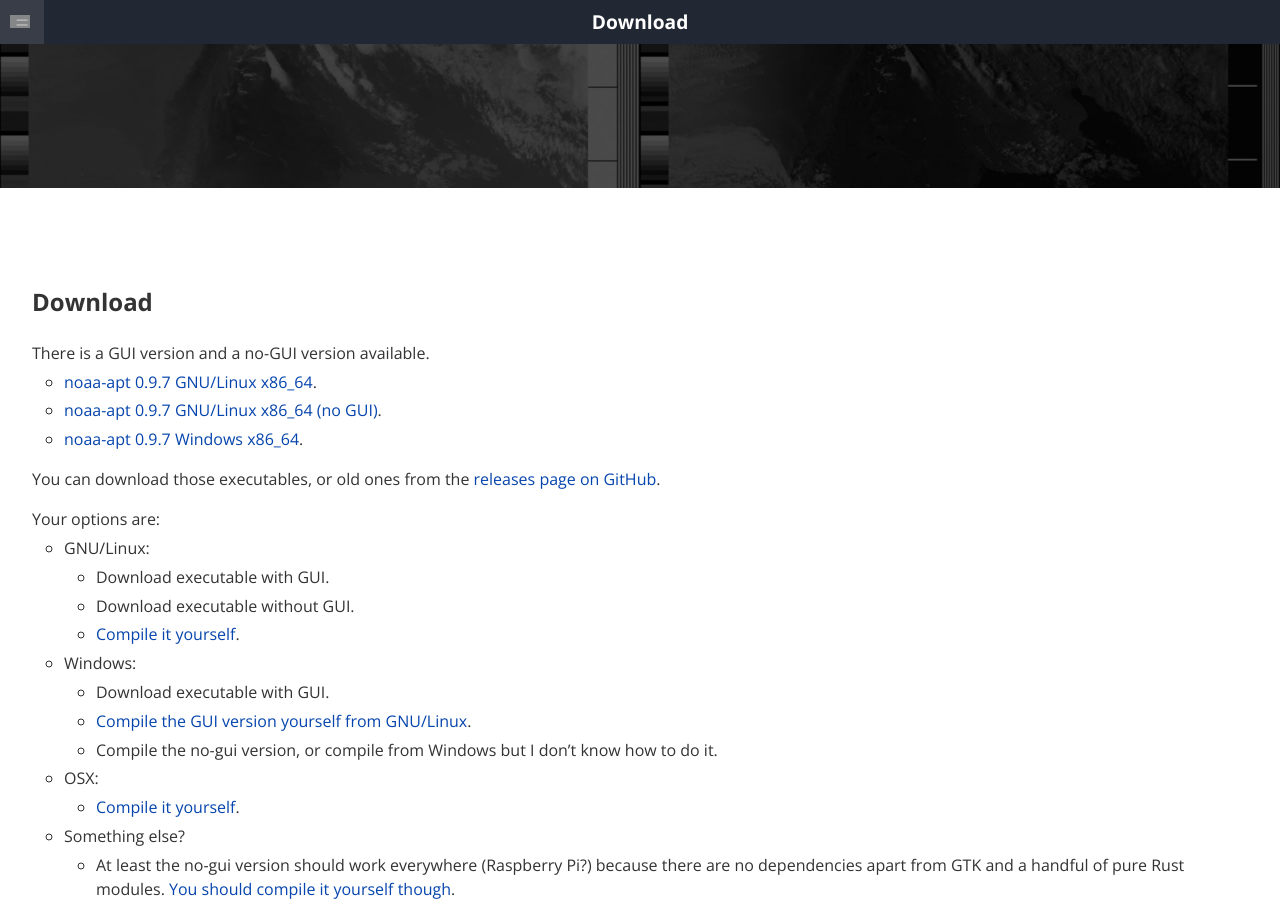
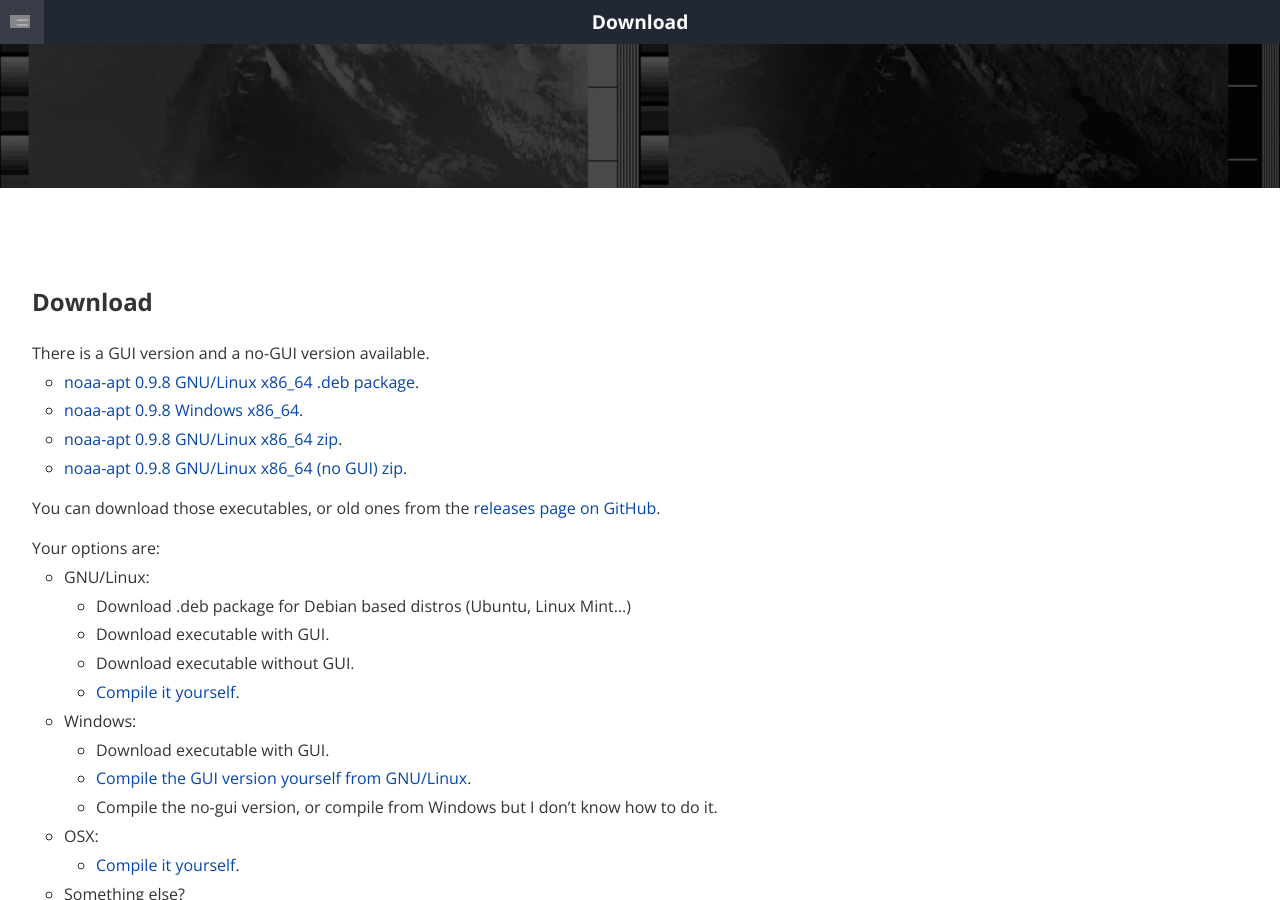
Before and after one commit to martinber/noaa-apt, a Jekyll site: the page built from docs/download.md, in a window 1280 px wide and 900 px high. Built offline with Jekyll 4.4.1, drawn with Linux system fonts in a browser that asks for light colours.

Commit message:
Fixed windows docker, released version 0.9.8

```diff
--- a/Cargo.toml
+++ b/Cargo.toml
@@ -1,6 +1,6 @@
 [package]
 name = "noaa-apt"
-version = "0.9.8-dev"
+version = "0.9.8"
 authors = ["Martin Bernardi <martinber.710@gmail.com>"]
 build = "src/build.rs"
 
--- a/docs/download.md
+++ b/docs/download.md
@@ -7,11 +7,13 @@ layout: main
 
 There is a GUI version and a no-GUI version available.
 
-- [noaa-apt 0.9.7 GNU/Linux x86_64](https://github.com/martinber/noaa-apt/releases/download/v0.9.7/noaa-apt-0.9.7-x86_64-linux-gnu.zip).
+- [noaa-apt 0.9.8 GNU/Linux x86_64 .deb package](https://github.com/martinber/noaa-apt/releases/download/v0.9.8/noaa-apt_0.9.8-1_amd64.deb).
 
-- [noaa-apt 0.9.7 GNU/Linux x86_64 (no GUI)](https://github.com/martinber/noaa-apt/releases/download/v0.9.7/noaa-apt-0.9.7-x86_64-linux-gnu-nogui.zip).
+- [noaa-apt 0.9.8 Windows x86_64](https://github.com/martinber/noaa-apt/releases/download/v0.9.8/noaa-apt-0.9.8-x86_64-windows-gnu.zip).
 
-- [noaa-apt 0.9.7 Windows x86_64](https://github.com/martinber/noaa-apt/releases/download/v0.9.7/noaa-apt-0.9.7-x86_64-windows-gnu.zip).
+- [noaa-apt 0.9.8 GNU/Linux x86_64 zip](https://github.com/martinber/noaa-apt/releases/download/v0.9.8/noaa-apt-0.9.8-x86_64-linux-gnu.zip).
+
+- [noaa-apt 0.9.8 GNU/Linux x86_64 (no GUI) zip](https://github.com/martinber/noaa-apt/releases/download/v0.9.8/noaa-apt-0.9.8-x86_64-linux-gnu-nogui.zip).
 
 You can download those executables, or old ones from the
 [releases page on GitHub](https://github.com/martinber/noaa-apt/releases).
@@ -19,6 +21,8 @@ You can download those executables, or old ones from the
 Your options are:
 
 - GNU/Linux:
+
+    - Download .deb package for Debian based distros (Ubuntu, Linux Mint...)
 
     - Download executable with GUI.
 
```
Also changed, not shown: docs/development.md (+2 -2 lines), 7 other files.
